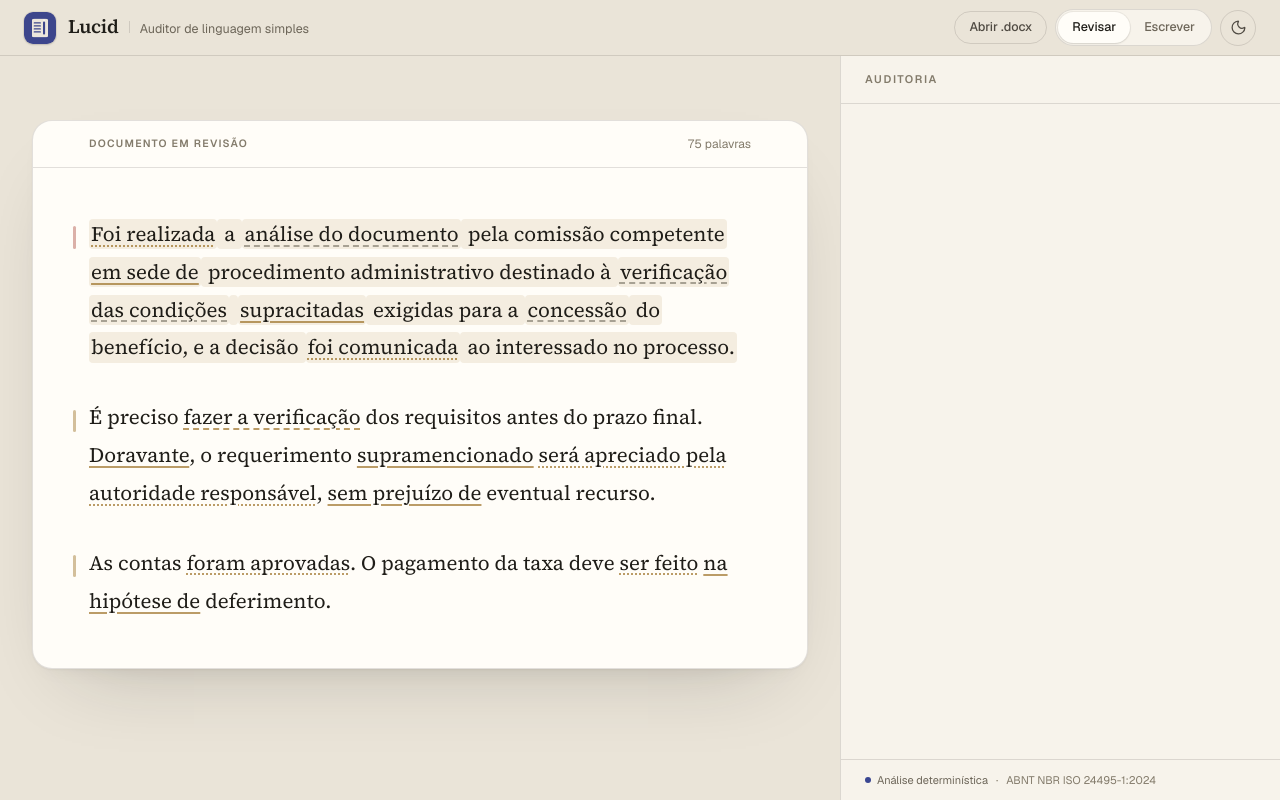
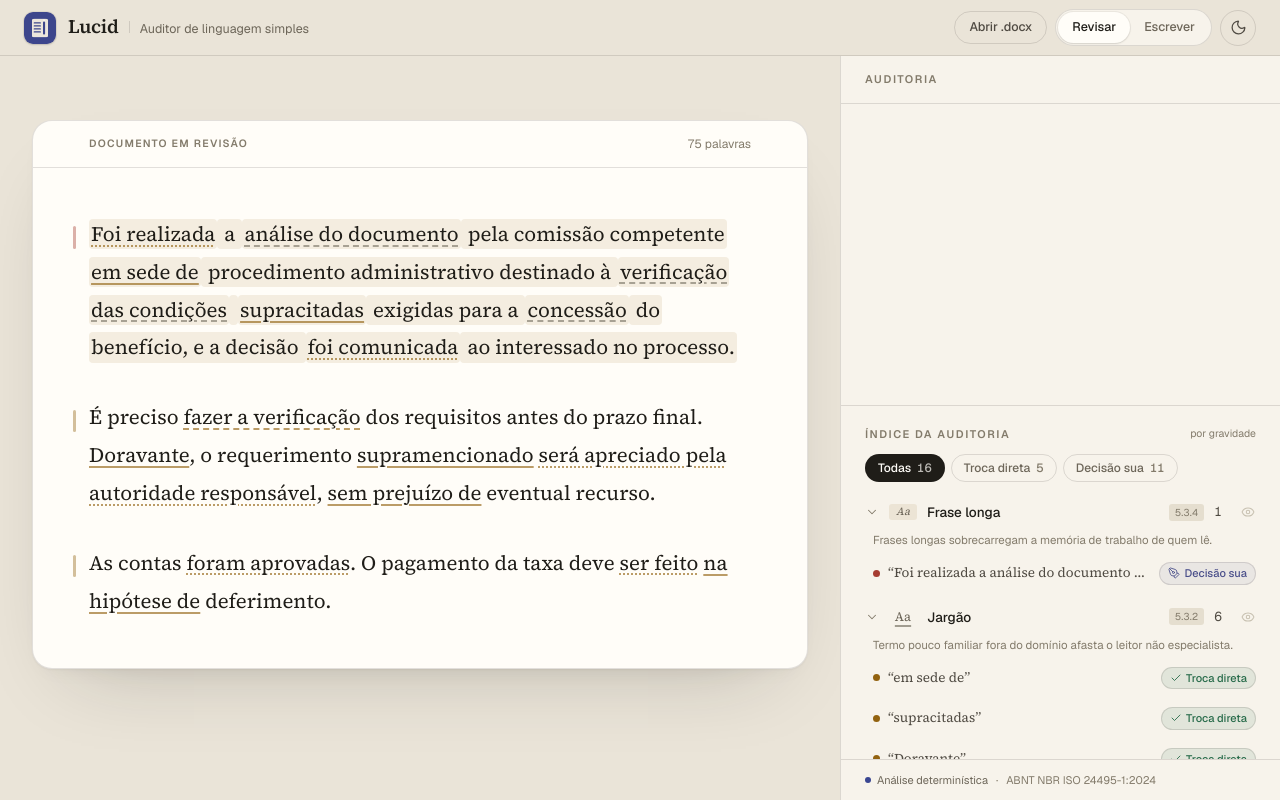
Before and after one commit to maricastroc/lucid, a Next.js app: page / in a window 1280 px wide. Both pictures are taken after a click on the button "Carregar exemplo". Built offline with nearby package versions, Linux system fonts and the light colour scheme.

Commit message:
refactor(ui): unify criteria and revisions into severity-ordered audit index

```diff
--- a/src/app/components/audit-overview.tsx
+++ b/src/app/components/audit-overview.tsx
@@ -1,10 +1,9 @@
 "use client";
 
 import type { Diagnostic, Finding, Severity } from "@/lucid";
-import { CRITERION_ORDER, metaFor, SEVERITY_LABEL, severityInkVar } from "../lib/criteria";
+import { SEVERITY_LABEL, severityInkVar } from "../lib/criteria";
 import { buildAuditReport } from "../lib/audit-report";
 import type { LedgerEntry } from "../lib/ledger";
-import { CriterionMark } from "./badges";
 import { ArrowDownIcon } from "./icons";
 
 function downloadTextFile(filename: string, content: string, mime: string) {
@@ -25,19 +24,9 @@ interface Props {
   safeCount: number;
   humanCount: number;
   ledger: readonly LedgerEntry[];
-  activeCriteria: ReadonlySet<string>;
-  onToggleCriterion: (criterion: string) => void;
 }
 
-export function AuditOverview({
-  diagnostic,
-  findings,
-  safeCount,
-  humanCount,
-  ledger,
-  activeCriteria,
-  onToggleCriterion,
-}: Props) {
+export function AuditOverview({ diagnostic, findings, safeCount, humanCount, ledger }: Props) {
   const total = findings.length;
   const sev: Record<Severity, number> = { info: 0, warning: 0, error: 0 };
   for (const f of findings) sev[f.severity]++;
@@ -105,41 +94,13 @@ export function AuditOverview({
       </section>
 
       {ledger.length > 0 && <TrailSection entries={ledger} />}
+    </div>
+  );
+}
 
-      <section className="border-t border-rule-1 px-6 py-5">
-        <SectionLabel>Critérios</SectionLabel>
-        <ul className="mt-3 flex flex-col gap-0.5">
-          {CRITERION_ORDER.map((criterion) => {
-            const meta = metaFor(criterion);
-            const score = diagnostic.score.byCriterion.find((c) => c.criterion === criterion);
-            const count = score ? score.count.info + score.count.warning + score.count.error : 0;
-            const active = activeCriteria.has(criterion);
+/** Descritores de leitura (Flesch-PT + coesão). Fica depois do índice para não empurrá-lo para baixo. */
+export function ReadingSection({ diagnostic }: { diagnostic: Diagnostic }) {
   return (
-              <li key={criterion}>
-                <button
-                  type="button"
-                  aria-pressed={active}
-                  onClick={() => onToggleCriterion(criterion)}
-                  className={`row-hit flex w-full items-center gap-3 rounded-lg px-2 py-2 text-left hover:bg-surface-2 ${
-                    active ? "" : "opacity-45"
-                  }`}
-                >
-                  <CriterionMark criterion={criterion} />
-                  <span className="min-w-0 flex-1 truncate text-[13.5px] text-ink-0">{meta.label}</span>
-                  <span className="text-[11px] text-ink-3">{meta.principleName}</span>
-                  <span
-                    className={`w-5 text-right text-[13px] tabular-nums ${count === 0 ? "text-ink-dim" : "text-ink-1"}`}
-                  >
-                    {count}
-                  </span>
-                </button>
-              </li>
-            );
-          })}
-        </ul>
-        <p className="mt-2 px-2 text-[11.5px] text-ink-3">Toque num critério para mostrar ou ocultar suas anotações.</p>
-      </section>
-
     <section className="border-t border-rule-1 px-6 py-5">
       <SectionLabel>Leitura</SectionLabel>
       <dl className="mt-2 flex flex-col divide-y divide-rule-1">
@@ -158,7 +119,6 @@ export function AuditOverview({
         ruim (coesão alta pode ser repetição; baixa pode ser variação).
       </p>
     </section>
-    </div>
   );
 }
 
--- a/src/app/components/audit-rail.tsx
+++ b/src/app/components/audit-rail.tsx
@@ -3,7 +3,7 @@
 import type { Diagnostic, Finding, Span } from "@/lucid";
 import type { RewriteProposal } from "@/report/rewrite";
 import type { LedgerEntry } from "../lib/ledger";
-import { AuditOverview } from "./audit-overview";
+import { AuditOverview, ReadingSection } from "./audit-overview";
 import { RevisionList, type Bucket } from "./revision-list";
 import { RevisionNote } from "./revision-note";
 import { ProbePanel } from "./probe-panel";
@@ -62,18 +62,20 @@ export function AuditRail(props: RailProps) {
               safeCount={props.safeCount}
               humanCount={props.humanCount}
               ledger={props.ledger}
-              activeCriteria={props.activeCriteria}
-              onToggleCriterion={props.onToggleCriterion}
             />
             <RevisionList
+              diagnostic={props.diagnostic}
               findings={props.findings}
               selectedId={props.selectedId}
               bucket={props.bucket}
               safeCount={props.safeCount}
               humanCount={props.humanCount}
+              activeCriteria={props.activeCriteria}
               onBucket={props.onBucket}
               onSelect={props.onSelect}
+              onToggleCriterion={props.onToggleCriterion}
             />
+            <ReadingSection diagnostic={props.diagnostic} />
             <ProbePanel text={props.text} />
           </div>
         </>
--- a/src/app/components/icons.tsx
+++ b/src/app/components/icons.tsx
@@ -6,6 +6,8 @@ import {
   ChevronDown,
   ChevronLeft,
   ChevronRight,
+  Eye,
+  EyeOff,
   Moon,
   PenTool,
   Quote,
@@ -35,3 +37,5 @@ export const SunIcon = icon(Sun, "SunIcon");
 export const MoonIcon = icon(Moon, "MoonIcon");
 export const WandIcon = icon(Wand2, "WandIcon");
 export const QuoteIcon = icon(Quote, "QuoteIcon");
+export const EyeIcon = icon(Eye, "EyeIcon");
+export const EyeOffIcon = icon(EyeOff, "EyeOffIcon");
--- a/src/app/components/revision-list.tsx
+++ b/src/app/components/revision-list.tsx
@@ -1,21 +1,24 @@
 "use client";
 
 import { useRef, useState } from "react";
-import type { Finding } from "@/lucid";
-import { findingId, isSafe, metaFor } from "../lib/criteria";
+import type { Diagnostic, Finding } from "@/lucid";
+import { CRITERION_ORDER, findingId, isSafe, metaFor, provenanceTag } from "../lib/criteria";
 import { ActionBadge, CriterionMark, SeverityDot } from "./badges";
-import { ChevronDownIcon } from "./icons";
+import { ChevronDownIcon, EyeIcon, EyeOffIcon } from "./icons";
 
 export type Bucket = "all" | "safe" | "human";
 
 interface Props {
+  diagnostic: Diagnostic;
   findings: readonly Finding[];
   selectedId: string | null;
   bucket: Bucket;
   safeCount: number;
   humanCount: number;
+  activeCriteria: ReadonlySet<string>;
   onBucket: (b: Bucket) => void;
   onSelect: (finding: Finding) => void;
+  onToggleCriterion: (criterion: string) => void;
 }
 
 interface Group {
@@ -33,13 +36,51 @@ function groupByCriterion(findings: readonly Finding[]): Group[] {
   return groups;
 }
 
-export function RevisionList({ findings, selectedId, bucket, safeCount, humanCount, onBucket, onSelect }: Props) {
+function countOf(diagnostic: Diagnostic, criterion: string): number {
+  const s = diagnostic.score.byCriterion.find((c) => c.criterion === criterion);
+  return s ? s.count.info + s.count.warning + s.count.error : 0;
+}
+
+/** Etiqueta de proveniência lida do primeiro finding do critério — honesta (ADR-056); nulo se zerado. */
+function tagFor(diagnostic: Diagnostic, criterion: string) {
+  const f = diagnostic.findings.find((x) => x.criterion === criterion);
+  return f ? provenanceTag(f) : null;
+}
+
+function ProvenanceTag({ tag }: { tag: { text: string; title: string } | null }) {
+  if (!tag) return null;
+  return (
+    <span
+      title={tag.title}
+      className="shrink-0 rounded-[3px] bg-surface-3 px-1.5 py-px text-[10px] tabular-nums tracking-wide text-ink-3"
+    >
+      {tag.text}
+    </span>
+  );
+}
+
+export function RevisionList({
+  diagnostic,
+  findings,
+  selectedId,
+  bucket,
+  safeCount,
+  humanCount,
+  activeCriteria,
+  onBucket,
+  onSelect,
+  onToggleCriterion,
+}: Props) {
   const listRef = useRef<HTMLDivElement>(null);
   const [collapsed, setCollapsed] = useState<ReadonlySet<string>>(new Set());
+  const [coverageOpen, setCoverageOpen] = useState(false);
 
   const shown =
     bucket === "safe" ? findings.filter(isSafe) : bucket === "human" ? findings.filter((f) => !isSafe(f)) : findings;
   const groups = groupByCriterion(shown);
+
+  const hidden = CRITERION_ORDER.filter((c) => countOf(diagnostic, c) > 0 && !activeCriteria.has(c));
+  const clean = CRITERION_ORDER.filter((c) => countOf(diagnostic, c) === 0);
 
   const toggle = (criterion: string) =>
     setCollapsed((prev) => {
@@ -65,12 +106,13 @@ export function RevisionList({ findings, selectedId, bucket, safeCount, humanCou
   ];
 
   return (
-    <section aria-label="Revisões" className="border-t border-rule-1">
+    <section aria-label="Índice da auditoria" className="border-t border-rule-1">
       <div className="flex items-center justify-between gap-2 px-6 pb-3 pt-5">
-        <h2 className="u-label text-ink-3">Revisões</h2>
+        <h2 className="u-label text-ink-3">Índice da auditoria</h2>
+        {groups.length > 0 && <span className="text-[10.5px] text-ink-3">por gravidade</span>}
       </div>
 
-      <div role="tablist" aria-label="Filtrar revisões" className="flex items-center gap-1.5 px-6 pb-3">
+      <div role="tablist" aria-label="Filtrar anotações" className="flex items-center gap-1.5 px-6 pb-3">
         {buckets.map(([b, labelText, n]) => (
           <button
             key={b}
@@ -89,9 +131,11 @@ export function RevisionList({ findings, selectedId, bucket, safeCount, humanCou
         ))}
       </div>
 
-      <div ref={listRef} onKeyDown={onKeyDown} className="flex flex-col gap-1.5 px-3 pb-4">
+      <div ref={listRef} onKeyDown={onKeyDown} className="flex flex-col gap-1.5 px-3 pb-3">
         {groups.length === 0 ? (
-          <p className="px-3 py-8 text-center text-[12.5px] text-ink-3">Nenhuma anotação neste filtro.</p>
+          <p className="px-3 py-8 text-center text-[12.5px] text-ink-3">
+            {findings.length === 0 ? "Nenhuma anotação disparada." : "Nenhuma anotação neste filtro."}
+          </p>
         ) : (
           groups.map((g) => {
             const meta = metaFor(g.criterion);
@@ -99,12 +143,13 @@ export function RevisionList({ findings, selectedId, bucket, safeCount, humanCou
             const panelId = `revgrp-${g.criterion}`;
             return (
               <div key={g.criterion} className="flex flex-col">
+                <div className="row-hit flex w-full items-center rounded-lg hover:bg-surface-2">
                   <button
                     type="button"
                     aria-expanded={!isCollapsed}
                     aria-controls={panelId}
                     onClick={() => toggle(g.criterion)}
-                  className="row-hit flex w-full items-center gap-2.5 rounded-lg px-3 py-2 text-left hover:bg-surface-2"
+                    className="flex min-w-0 flex-1 items-center gap-2.5 rounded-lg px-3 py-2 text-left"
                   >
                     <ChevronDownIcon
                       className={`size-3.5 shrink-0 text-ink-3 transition-transform duration-150 ${
@@ -113,8 +158,19 @@ export function RevisionList({ findings, selectedId, bucket, safeCount, humanCou
                     />
                     <CriterionMark criterion={g.criterion} />
                     <span className="min-w-0 flex-1 truncate text-[13.5px] font-medium text-ink-0">{meta.label}</span>
-                  <span className="tabular-nums text-[12px] text-ink-3">{g.items.length}</span>
+                    <ProvenanceTag tag={tagFor(diagnostic, g.criterion)} />
+                    <span className="tabular-nums text-[13px] text-ink-1">{g.items.length}</span>
                   </button>
+                  <button
+                    type="button"
+                    aria-label={`Ocultar “${meta.label}” no documento`}
+                    title="Ocultar no documento"
+                    onClick={() => onToggleCriterion(g.criterion)}
+                    className="mr-1.5 grid size-7 shrink-0 place-items-center rounded-md text-ink-dim transition-colors duration-150 hover:bg-surface-3 hover:text-ink-1"
+                  >
+                    <EyeIcon className="size-3.5" />
+                  </button>
+                </div>
 
                 {!isCollapsed && (
                   <div id={panelId} className="flex flex-col gap-0.5 pl-2">
@@ -150,6 +206,64 @@ export function RevisionList({ findings, selectedId, bucket, safeCount, humanCou
           })
         )}
       </div>
+
+      {(clean.length > 0 || hidden.length > 0) && (
+        <div className="px-3 pb-4">
+          <button
+            type="button"
+            aria-expanded={coverageOpen}
+            onClick={() => setCoverageOpen((v) => !v)}
+            className="row-hit flex w-full items-center gap-2.5 rounded-lg border-t border-dashed border-rule-2 px-3 pt-3.5 pb-2 text-left text-ink-3 hover:text-ink-2"
+          >
+            <ChevronDownIcon
+              className={`size-3.5 shrink-0 transition-transform duration-150 ${coverageOpen ? "" : "-rotate-90"}`}
+            />
+            <span className="min-w-0 flex-1 text-[12px]">
+              {clean.length} {clean.length === 1 ? "critério verificado, sem ocorrência" : "critérios verificados, sem ocorrência"}
+              {hidden.length > 0 && ` · ${hidden.length} ${hidden.length === 1 ? "oculto" : "ocultos"}`}
+            </span>
+            <span className="u-sublabel">Cobertura</span>
+          </button>
+
+          {coverageOpen && (
+            <div className="mt-1 flex flex-col gap-0.5">
+              {hidden.map((c) => {
+                const meta = metaFor(c);
+                return (
+                  <div key={c} className="flex items-center gap-2.5 rounded-lg px-3 py-1.5 opacity-60">
+                    <CriterionMark criterion={c} />
+                    <span className="min-w-0 flex-1 truncate text-[12.5px] text-ink-1">{meta.label}</span>
+                    <ProvenanceTag tag={tagFor(diagnostic, c)} />
+                    <span className="tabular-nums text-[12px] text-ink-3">{countOf(diagnostic, c)}</span>
+                    <button
+                      type="button"
+                      aria-label={`Mostrar “${meta.label}” no documento`}
+                      title="Mostrar no documento"
+                      onClick={() => onToggleCriterion(c)}
+                      className="grid size-6 shrink-0 place-items-center rounded-md text-ink-3 transition-colors duration-150 hover:bg-surface-3 hover:text-ink-1"
+                    >
+                      <EyeOffIcon className="size-3.5" />
+                    </button>
+                  </div>
+                );
+              })}
+              {clean.map((c) => {
+                const meta = metaFor(c);
+                return (
+                  <div key={c} className="flex items-center gap-2.5 px-3 py-1.5">
+                    <CriterionMark criterion={c} className="opacity-45" />
+                    <span className="min-w-0 flex-1 truncate text-[12.5px] text-ink-3">{meta.label}</span>
+                    <span className="tabular-nums text-[12px] text-ink-dim">0</span>
+                  </div>
+                );
+              })}
+              <p className="px-3 pt-1.5 text-[11px] italic leading-relaxed text-ink-3">
+                A ausência de anotações não é atestado de clareza — é a cobertura da auditoria.
+              </p>
+            </div>
+          )}
+        </div>
+      )}
     </section>
   );
 }
--- a/src/app/lib/criteria.ts
+++ b/src/app/lib/criteria.ts
@@ -348,3 +348,46 @@ export function provenanceLabel(f: Finding): string {
   if (f.source === "editorial-pt-br") return "Extensão editorial PT-BR";
   return "Heurística estrutural";
 }
+
+/**
+ * Etiqueta compacta de proveniência para o índice (ADR-056). Honesta por
+ * construção: só o critério ISO exibe a seção da norma; extensão editorial e
+ * heurística estrutural mostram a origem, nunca uma citação inventada.
+ */
+export function provenanceTag(f: Finding): { text: string; title: string } {
+  if (f.source === "iso-24495-1" && f.normativeReference) {
+    return {
+      text: f.normativeReference.section,
+      title: `${f.normativeReference.standard} · ${f.normativeReference.section}`,
+    };
+  }
+  if (f.source === "editorial-pt-br") {
+    return { text: "PT-BR", title: "Extensão editorial PT-BR — fora da norma ISO" };
+  }
+  return { text: "estrut.", title: "Heurística estrutural — fora da norma ISO" };
+}
+
+/**
+ * Ordena os findings para o índice da auditoria: primeiro pela severidade do
+ * critério (o mais grave no topo), depois por volume, depois pela ordem canônica
+ * e pela posição no texto. Mantém os findings de um mesmo critério contíguos, de
+ * modo que a navegação por teclado (j/k) segue exatamente a ordem visual da lista.
+ */
+export function orderFindingsForIndex(findings: readonly Finding[]): Finding[] {
+  const maxSev = new Map<string, number>();
+  const volume = new Map<string, number>();
+  for (const f of findings) {
+    maxSev.set(f.criterion, Math.max(maxSev.get(f.criterion) ?? 0, severityRank(f.severity)));
+    volume.set(f.criterion, (volume.get(f.criterion) ?? 0) + 1);
+  }
+  return [...findings].sort((a, b) => {
+    const bySeverity = (maxSev.get(b.criterion) ?? 0) - (maxSev.get(a.criterion) ?? 0);
+    if (bySeverity !== 0) return bySeverity;
+    const byVolume = (volume.get(b.criterion) ?? 0) - (volume.get(a.criterion) ?? 0);
+    if (byVolume !== 0) return byVolume;
+    const byRank = criterionRank(a.criterion) - criterionRank(b.criterion);
+    if (byRank !== 0) return byRank;
+    if (a.span.start !== b.span.start) return a.span.start - b.span.start;
+    return a.span.end - b.span.end;
+  });
+}
--- a/src/app/studio.tsx
+++ b/src/app/studio.tsx
@@ -10,7 +10,7 @@ import {
   type Span,
 } from "@/lucid";
 import type { RewriteProposal } from "@/report/rewrite";
-import { CRITERION_ORDER, criterionRank, findingId, isSafe } from "./lib/criteria";
+import { CRITERION_ORDER, findingId, isSafe, orderFindingsForIndex } from "./lib/criteria";
 import { rewriteTargetAt } from "./lib/paragraphs";
 import { spliceSpan } from "./lib/text-edit";
 import { documentBurden, sourceLabel, type LedgerEntry } from "./lib/ledger";
@@ -18,7 +18,7 @@ import { SAMPLE_TEXT } from "./lib/sample";
 import { Masthead } from "./components/masthead";
 import { DocumentView, type Mode } from "./components/document-view";
 import { AuditRail, NoteNav, RailFooter } from "./components/audit-rail";
-import { AuditOverview } from "./components/audit-overview";
+import { AuditOverview, ReadingSection } from "./components/audit-overview";
 import { RevisionList, type Bucket } from "./components/revision-list";
 import { RevisionNote } from "./components/revision-note";
 import { Welcome } from "./components/welcome";
@@ -97,15 +97,7 @@ export function Studio() {
   }, [resetDocumentState]);
 
   const findings = useMemo(
-    () =>
-      diagnostic.findings
-        .filter((f) => activeCriteria.has(f.criterion))
-        .sort((a, b) => {
-          const byCriterion = criterionRank(a.criterion) - criterionRank(b.criterion);
-          if (byCriterion !== 0) return byCriterion;
-          if (a.span.start !== b.span.start) return a.span.start - b.span.start;
-          return a.span.end - b.span.end;
-        }),
+    () => orderFindingsForIndex(diagnostic.findings.filter((f) => activeCriteria.has(f.criterion))),
     [diagnostic, activeCriteria],
   );
 
@@ -366,18 +358,20 @@ export function Studio() {
                   safeCount={safeCount}
                   humanCount={humanCount}
                   ledger={ledger}
-                  activeCriteria={activeCriteria}
-                  onToggleCriterion={toggleCriterion}
                 />
                 <RevisionList
+                  diagnostic={diagnostic}
                   findings={findings}
                   selectedId={selectedId}
                   bucket={bucket}
                   safeCount={safeCount}
                   humanCount={humanCount}
+                  activeCriteria={activeCriteria}
                   onBucket={setBucket}
                   onSelect={selectFinding}
+                  onToggleCriterion={toggleCriterion}
                 />
+                <ReadingSection diagnostic={diagnostic} />
               </div>
             )}
             <RailFooter diagnostic={diagnostic} />
```
Lines whose indentation alone changed are shown as unchanged.
